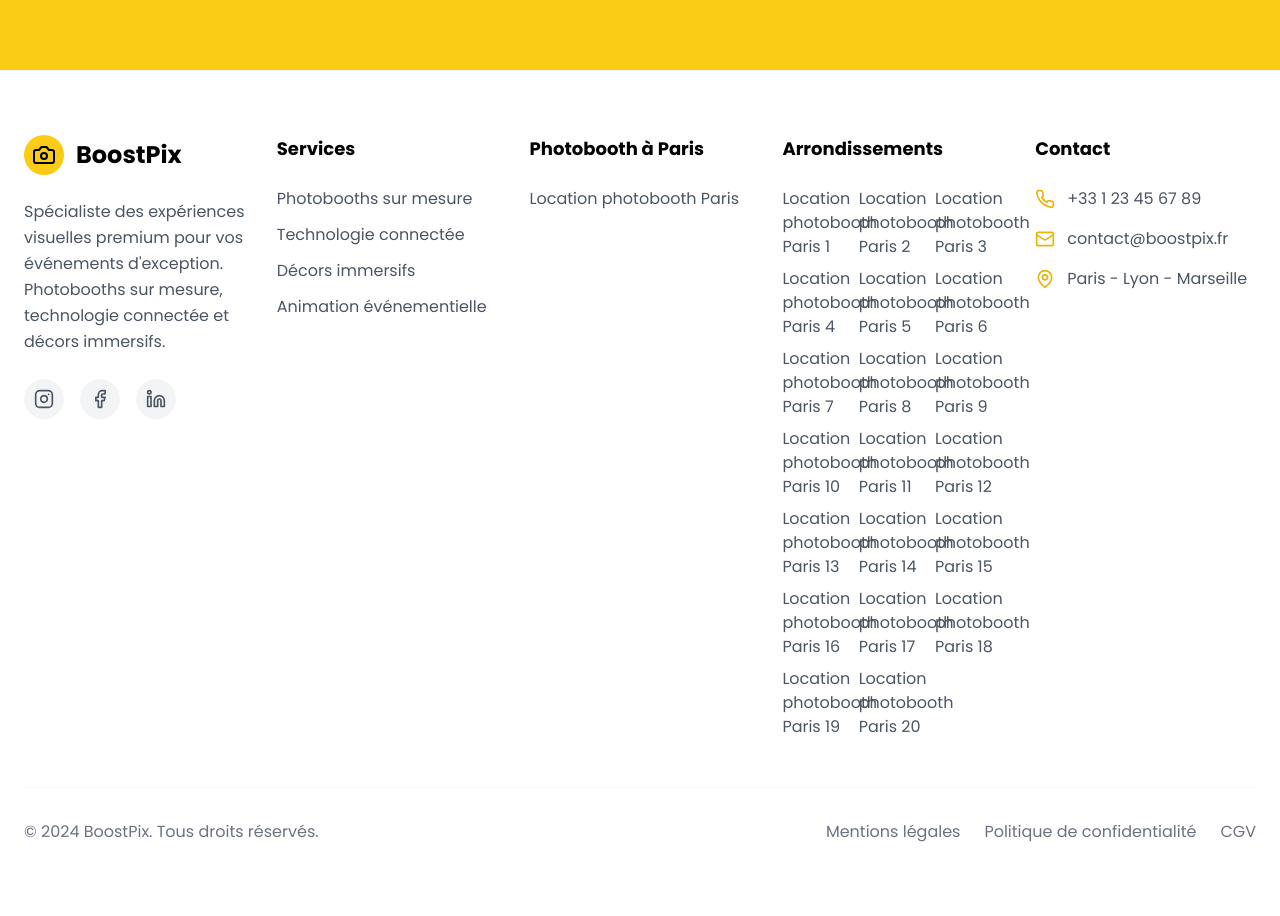
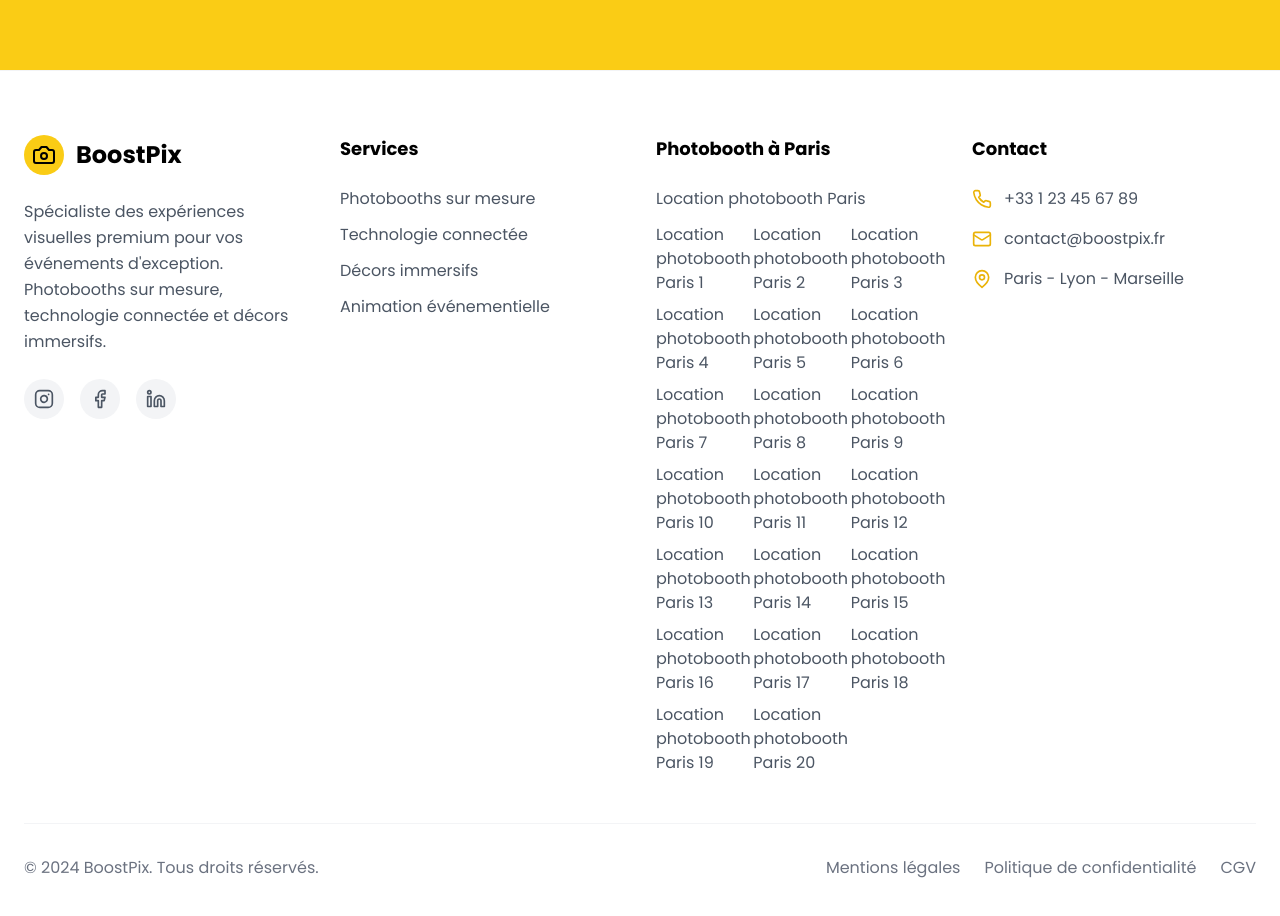
Before and after one commit to fabgbc/the-pix-projet, a React (Vite) app: page / in a window 1280 px wide. Shown: the part 6100-7016 px from the top of the page. Built offline with nearby package versions, Linux system fonts and the light colour scheme.

Commit message:
Revert "feat: add arrondissements column to footer"

```diff
--- a/src/components/Footer.tsx
+++ b/src/components/Footer.tsx
@@ -11,7 +11,7 @@ const Footer: React.FC<FooterProps> = ({ onSEOPage, onPhotoboothDetails, arrondi
   return (
     <footer className="bg-white py-16 border-t border-gray-100" role="contentinfo">
       <div className="max-w-7xl mx-auto px-6">
-        <div className="grid lg:grid-cols-5 gap-8 mb-12">
+        <div className="grid lg:grid-cols-4 gap-8 mb-12">
           <div>
             <div className="flex items-center space-x-3 mb-6">
               <div className="w-10 h-10 bg-yellow-400 rounded-full flex items-center justify-center">
@@ -68,11 +68,6 @@ const Footer: React.FC<FooterProps> = ({ onSEOPage, onPhotoboothDetails, arrondi
                   Location photobooth Paris
                 </button>
               )}
-            </div>
-          </div>
-
-          <div>
-            <h3 className="font-bold text-black mb-6 text-lg">Arrondissements</h3>
               <div className="grid grid-cols-2 md:grid-cols-3 gap-2">
                 {arrondissementLinks.map((link, idx) => (
                   <button
@@ -83,6 +78,7 @@ const Footer: React.FC<FooterProps> = ({ onSEOPage, onPhotoboothDetails, arrondi
                     {link.label}
                   </button>
                 ))}
+              </div>
             </div>
           </div>
 
```
Lines whose indentation alone changed are shown as unchanged.
